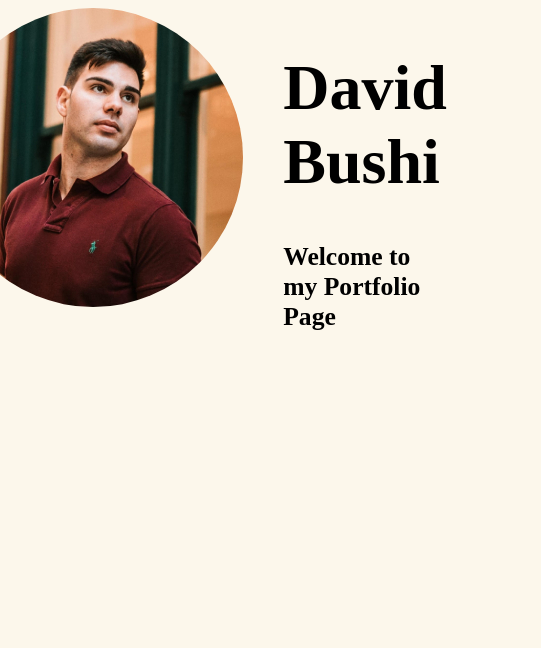
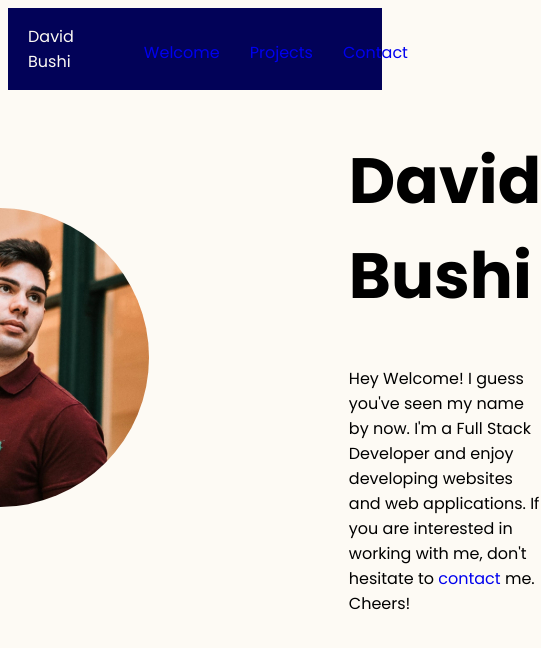
Before and after one commit to bushidavid/portfolio, a plain HTML site: page src/index.html in a window 390 px wide. Shown: the whole page, 541 px wide, since content can reach past the window. Drawn offline with Linux system fonts and the light colour scheme.

Commit message:
Added Flexbox layout to make the website responsive + Added navbar

```diff
--- a/src/index.html
+++ b/src/index.html
@@ -4,16 +4,36 @@
     <head>
         <title>David Bushi</title>
         <link href="style.css" rel="stylesheet">
+        <link rel="preconnect" href="https://fonts.googleapis.com">
+<link rel="preconnect" href="https://fonts.gstatic.com" crossorigin>
+<link href="https://fonts.googleapis.com/css2?family=Poppins:ital,wght@0,100;0,200;0,300;0,400;0,500;0,600;0,700;1,100;1,200;1,300;1,400;1,500;1,600&display=swap" rel="stylesheet">
     </head>
     <body>
+        <div class ="navbar">
+            <nav class="flex-navbar">
+
+                <div class="logo">
+                    <p>David Bushi</p>
+                </div>
+
+                <ul class="flexbox-container-nav-links">
+                    <li><a href="#welcome">Welcome</a></li>
+                    <li><a href="#projects">Projects</a></li>
+                    <li><a href="#contact">Contact</a></li>
+                </ul>
+            </nav>
+        </div>
         <header>
-            <div class="profile-picture">
-                <img src="../media/david_bushi_resized.jpg" alt="David Bushi">
-            </div>
+            <div class="flexbox-container">
+                <div class="profile-picture flexbox-item-1">
+                    <img src="../media/david_bushi_resized.jpg" alt="David Bushi">
+                </div>
 
-            <div class="presentation">
-                <h1>David Bushi</h1>
-                <h2>Welcome to my Portfolio Page</h2>
+                <div class="presentation flexbox-item-2">
+                    <h1>David Bushi</h1>
+                    <p>Hey Welcome! I guess you've seen my name by now. I'm a Full Stack Developer and enjoy developing websites and web applications.
+                        If you are interested in working with me, don't hesitate to <a href="#contact">contact</a> me. Cheers!</p>
+                </div>
             </div>
         </header>
     </body>
--- a/src/style.css
+++ b/src/style.css
@@ -1,22 +1,45 @@
 * {
+    font-family: 'Poppins', sans-serif;
     font-size: 16px;
-    background-color: rgb(252, 247, 235);
 }
 
-header {
+body {
+    background-color: rgb(253, 250, 244);
+}
+
+.flex-navbar {
+    display: flex;
+    justify-content: space-between;
+    align-items: center;
+    background-color: rgb(2, 2, 88);
+}
+
+.flexbox-container{
     display: flex;
     justify-content: center;
+    align-content: flex-start;
+    align-items: center;
 }
 
-header img {
-    float: left;
-    border-radius: 50%;
+.flexbox-container-nav-links{
+    display: flex;
+    justify-content: center;
+    align-content: space-between;
+    align-items: center;
+    padding-right: 20px;
 }
 
+.flexbox-item-1 {
+    flex-shrink: 0;
+    width: 500px;
+}
 
-.presentation {
-    float: rigth;
-    padding-left: 40px;
+.flexbox-item-2 {
+    max-width: 500px;
+}
+
+.profile-picture img{
+    border-radius: 50%;
 }
 
 h1 {
@@ -26,3 +49,21 @@ h1 {
 h2 {
     font-size: 1.6em;
 }
+
+.flexbox-container-nav-links li {
+    list-style-type: none;
+    padding-left: 30px;
+    font-size: 1.5em;
+    color: background-color: rgb(253, 250, 244);
+}
+
+.logo {
+    font-size: 1.5em;
+    color:rgb(253, 250, 244);
+    padding-left: 20px;
+
+}
+
+a {
+    text-decoration: none;
+}
```
